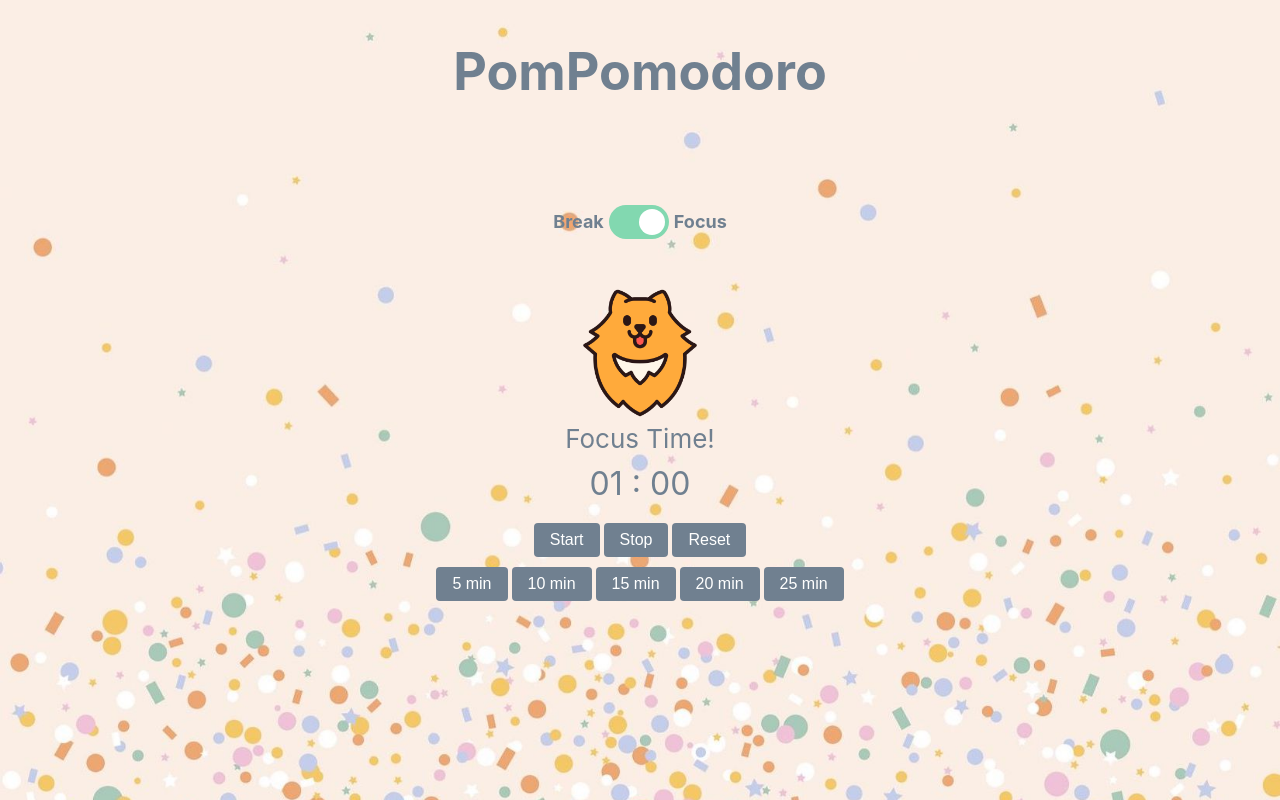
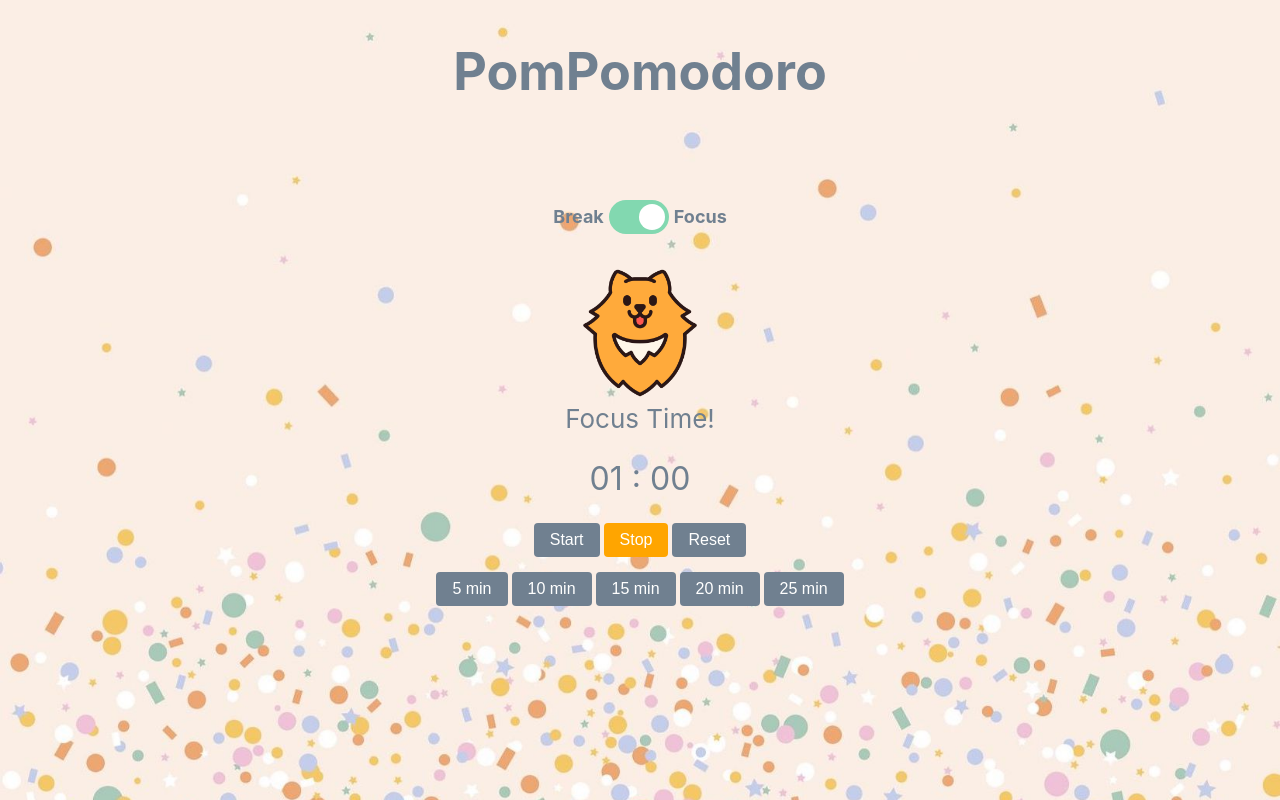
Before and after one commit to karisP/PomPomodoro, a React (Create React App) app: page / in a window 1280 px wide. Built offline with nearby package versions, Linux system fonts and the light colour scheme; no server answers.

Commit message:
focus styles and other style cleanup

```diff
--- a/src/App.css
+++ b/src/App.css
@@ -13,10 +13,17 @@
   font-size: calc(10px + 2vmin);
   color: slategray;
   justify-content: center;
+  padding: 0 10px;
 }
 
 .App-header h1 {
   position: absolute;
-  top: 5%;
+  top: 2%;
   margin: 0;
 }
+
+@media only screen and (min-height: 569px) {
+  .App-header h1 {
+    top: 5%;
+  }
+}
--- a/src/Timer/Timer.js
+++ b/src/Timer/Timer.js
@@ -7,6 +7,7 @@ import audio from '../media/cheeringperson.mp3';
 const Timer = (props) => {
     //when mode is false, break mode but when mode is true, focus mode
     const [mode, setMode] = React.useState(true);
+    const [selectedTimerBtn, setSelectedTimerBtn] = React.useState("");
     const [initialFocusMinutes, setInitialFocusMinutes] = React.useState(1);
     const [initialBreakMinutes, setInitialBreakMinutes] = React.useState(5);
     const [minute, setMinute] = React.useState(mode ? initialFocusMinutes : initialBreakMinutes);
@@ -60,6 +61,7 @@ const Timer = (props) => {
     };
 
     const startTimer = () => {
+        setSelectedTimerBtn("start");
         //handles first click immediately subtracting minute
         if (clickCount === 0){
             setMinute(minute - 1);
@@ -71,11 +73,13 @@ const Timer = (props) => {
     };
 
     const stopTimer = () => {
+        setSelectedTimerBtn("stop");
         setSecondDelay(null);
         setMinuteDelay(null);
     };
 
     const clearTimer = () => {
+        setSelectedTimerBtn("reset");
         stopTimer();
         setMinute(mode ? initialFocusMinutes : initialBreakMinutes);
         setSecond(60);
@@ -117,9 +121,9 @@ const Timer = (props) => {
             }
             <div className={styles.timeDisplay}>{displayTime(minute)} : {displayTime(second)}</div>
             <div className={styles.buttonContainer}>
-                <button onClick={startTimer}>Start</button>
-                <button onClick={stopTimer}>Stop</button>
-                <button onClick={clearTimer}>Reset</button>
+                <button onClick={startTimer} className={selectedTimerBtn === "start" ? styles.selected : null}>Start</button>
+                <button onClick={stopTimer} className={selectedTimerBtn === "stop" ? styles.selected : null}>Stop</button>
+                <button onClick={clearTimer} className={selectedTimerBtn === "reset" ? styles.selected : null}>Reset</button>
             </div>
             <div>
                 <button
--- a/src/Timer/Timer.module.css
+++ b/src/Timer/Timer.module.css
@@ -7,25 +7,36 @@ button {
     font-size: 16px;
     padding: 8px 16px;
     cursor: pointer;
-    margin-top: 10px;
+    margin-top: 15px;
 }
 
 button:not(:last-child) {
     margin-right: 4px;
 }
 
-button:hover, .selected {
+.selected {
     background-color: orange;
+}
+
+button:hover {
+    background-color: rgb(236, 147, 4);
 }
 
 button:active {
     background-color: rgb(244, 189, 88);
+    outline: none;
+    font-weight: 500;
+}
+
+button:focus-visible {
+    outline: 2px solid black;
+    font-weight: 700;
 }
 
 .imageContainer {
     display: flex;
     flex-direction: column;
-    justify-content: flex-end;
+    justify-content: center;
     align-items: center;
     height: 200px;
 }
@@ -38,18 +49,6 @@ button:active {
     height: 140px;
 }
 
-/* .imageContainer div:first-child {
-    display: flex;
-    flex: 1;
-    flex-direction: column;
-    justify-content: center;
-}
-
-.imageContainer div:last-child {
-    margin-top: 10px;
-    width: max-content;
-} */
-
 .timeDisplay, .imageContainer {
     margin-bottom: 10px;
 }
--- a/src/Toggle/Toggle.module.css
+++ b/src/Toggle/Toggle.module.css
@@ -30,6 +30,11 @@
     background-color: #ccc;
     -webkit-transition: .4s;
     transition: .4s;
+    border-radius: 34px;
+}
+
+.slider:hover {
+    background-color: rgb(148, 148, 148);
 }
 
 .slider:before {
@@ -42,14 +47,19 @@
     background-color: white;
     -webkit-transition: .4s;
     transition: .4s;
+    border-radius: 50%;
 }
 
 input:checked + .slider {
     background-color: #82d8b0;
 }
 
-input:focus + .slider {
-    box-shadow: 0 0 4px orange;
+input:checked + .slider:hover {
+    background-color: #66aa8a;
+}
+
+input:focus-visible + .slider {
+    box-shadow: 0 0 0 4px rgb(244, 189, 88);
 }
 
 input:checked + .slider:before {
@@ -57,12 +67,3 @@ input:checked + .slider:before {
     -ms-transform: translateX(26px);
     transform: translateX(26px);
 }
-
-/* Rounded sliders */
-.slider.round {
-    border-radius: 34px;
-}
-
-.slider.round:before {
-    border-radius: 50%;
-}
```
